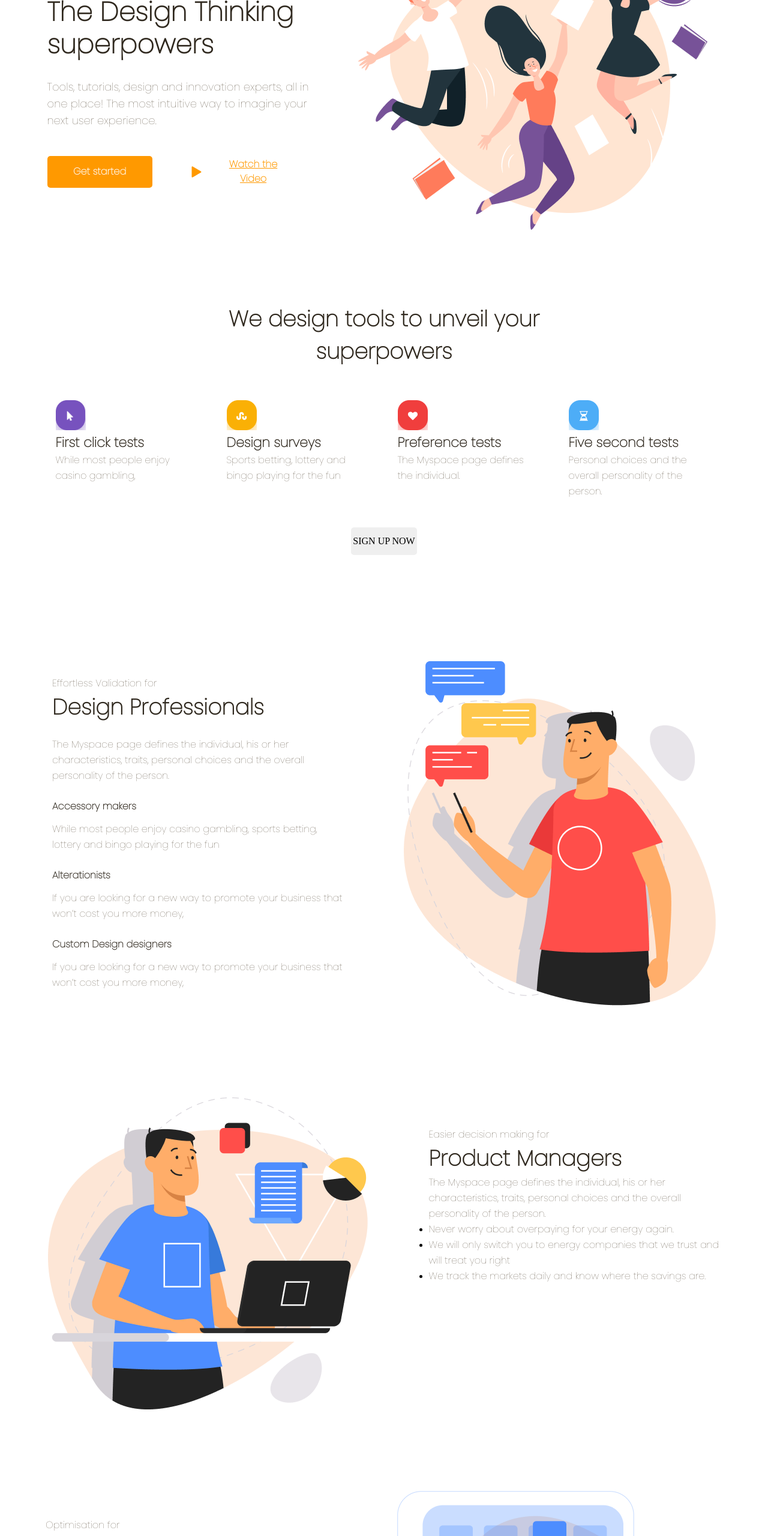
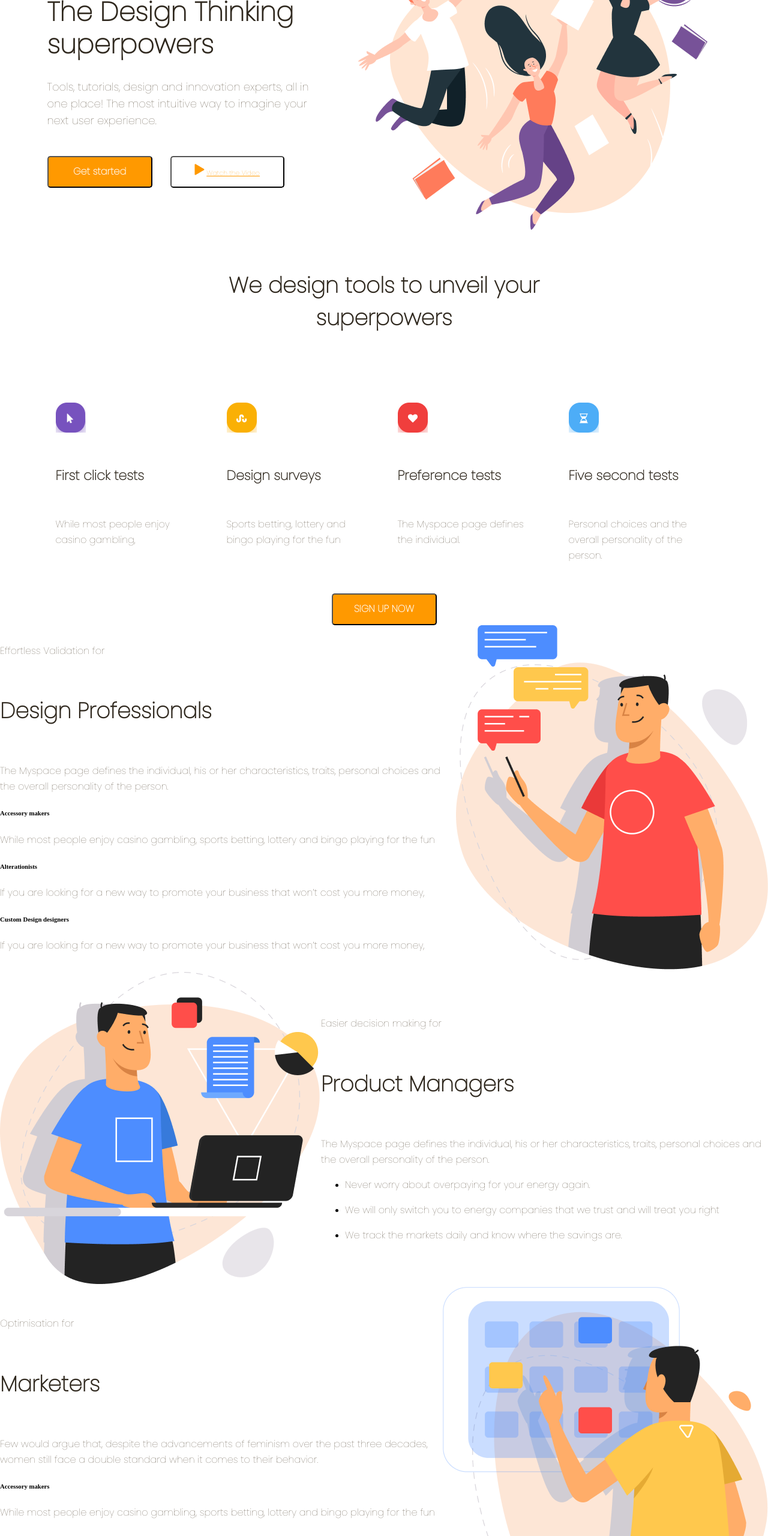
Before and after one commit to SibuMbi/Productly, a plain HTML site: page index.html in a window 1280 px wide. Shown: the part 240-2800 px from the top of the page at 60% size. Drawn offline with nearby package versions, Linux system fonts and the light colour scheme; files that its build step writes are made by us from their sources.

Commit message:
commit for review

```diff
--- a/Styles/index.css
+++ b/Styles/index.css
@@ -1,11 +1,3 @@
-* {
- margin: 0;
- padding: 0;
- border: 0;
- outline: 0;
-}
-
-/* container for logo, nav bar, login buttons */
 nav {
  display: flex;
  justify-content: space-around;
@@ -15,7 +7,6 @@ nav {
  width: 100%;
 }
 
-/* nav bar */
 .nav {
  display: flex;
  align-items: center;
@@ -29,7 +20,6 @@ nav {
  font-weight: 400;
  font-size: 14px;
  line-height: 28px;
- /* identical to box height, or 200% */
  color: #2F281E;
 }
 
@@ -41,13 +31,6 @@ nav {
  column-gap: 30px;
 }
 
-a:link,
-a:visited {
- text-decoration: none;
- color: #2F281E;
-}
-
-/* login buttons */
 .nav__login {
  display: flex;
  gap: 14px;
@@ -59,39 +42,33 @@ a:visited {
  border-radius: 5px;
 }
 
-.btn--signin {
+.signin {
  font-family: 'Poppins';
  font-style: normal;
  font-weight: 600;
  font-size: 16px;
  line-height: 24px;
- /* identical to box height */
-
  color: #173A56;
  background-color: #FFFFFF;
  border: 1px solid #BCD0E5;
 }
 
-.btn--signup {
+.signup {
  font-family: 'Poppins';
  font-style: normal;
  font-weight: 600;
  font-size: 16px;
  line-height: 24px;
- /* identical to box height */
-
  color: #FFFFFF;
  background-color: #FF9900;
 }
 
-/* container for each section (class is used thruout page) */
 .container {
  display: flex;
  justify-content: center;
  align-items: center;
 }
 
-/* header info text */
 .header__info {
  max-width: 518px;
  min-height: 331px;
@@ -104,7 +81,6 @@ a:visited {
  font-weight: 700;
  font-size: 44px;
  line-height: 54px;
- /* or 123% */
  color: #2F281E;
 }
 
@@ -114,48 +90,40 @@ a:visited {
  font-weight: 400;
  font-size: 18px;
  line-height: 28px;
- /* or 156% */
  color: #544837;
  max-width: 458px;
  width: 100%;
  margin-bottom: 45px;
 }
 
-/* container for buttons */
 .header__button {
  display: flex;
  column-gap: 30px;
  align-items: center;
 }
 
-/* get started and sign up now buttons */
 .start {
  font-family: 'Poppins';
  font-style: normal;
  font-weight: 700;
  font-size: 16px;
  line-height: 24px;
- /* identical to box height */
  color: #FFFFFF;
  background-color: #FF9900;
  width: 175px;
  height: 53px;
 }
 
-/* watch video button */
 .play {
  font-family: 'Poppins';
  font-style: normal;
- font-weight: 600;
- font-size: 16px;
+ font-weight: 400;
+ font-size: 11px;
  line-height: 24px;
- /* identical to box height */
-
  color: #FF9900;
  background-color: #FFFFFF;
  width: 190px;
  height: 53px;
- display: flex;
  align-items: center;
  justify-items: flex-start;
  column-gap: 35px;
@@ -174,7 +142,6 @@ a:visited {
  transform: translateX(23px);
 }
 
-/* header image */
 .header__image {
  max-width: 605px;
  min-height: 496px;
@@ -182,158 +149,7 @@ a:visited {
 }
 
 
-/* feature section */
-.feature {
- max-width: 2211px;
- min-height: 653px;
- width: 100%;
- display: flex;
- flex-direction: column;
- justify-content: center;
- align-content: center;
-}
 
-.feature__title {
- max-width: 540px;
- width: 100%;
- margin-bottom: 54px;
- text-align: center;
-}
-
-.title {
- font-family: 'Poppins';
- font-style: normal;
- font-weight: 700;
- font-size: 36px;
- line-height: 54px;
- color: #2F281E;
-}
-
-/* tools sections */
-.feature__tools {
- display: flex;
- max-width: 1095px;
- width: 100%;
- justify-content: center;
- column-gap: 45px;
- margin-bottom: 34px;
-}
-
-.feature__box {
- max-width: 240px;
- min-height: 178px;
- width: 100%;
-}
-
-.feature h6 {
- font-family: 'Poppins';
- font-style: normal;
- font-weight: 600;
- font-size: 22px;
- line-height: 33px;
- /* identical to box height */
- color: #2F281E;
-}
-
-.feature p,
-.validation__info p,
-.product__info p,
-.marketers__info p {
- font-family: 'Poppins';
- font-style: normal;
- font-weight: 500;
- font-size: 16px;
- line-height: 26px;
- /* or 162% */
- color: #544837;
- }
-
-.feature img {
- width: 50px;
- height: 50px;
-}
-
-
-/* main content */
-.validation,
-.product,
-.marketers {
- height: 700px;
- column-gap: 100px;
-}
-
-.validation__info h6,
-.marketers__info h6 {
- font-family: 'Poppins';
- font-style: normal;
- font-weight: 700;
- font-size: 16px;
- line-height: 26px;
- /* identical to box height, or 162% */
- color: #2F281E;
-
- margin-top: 25px;
- margin-bottom: 12px;
-}
-
-.validation__info h5,
-.marketers__info h5 {
- margin-bottom: 22px;
-}
-
-
-/* effortless validation section */
-.validation__info {
- max-width: 486px;
- min-height: 531px;
- width: 100%;
-}
-
-.validation__image {
- max-width: 520px;
- min-height: 574px;
- width: 100%;
-}
-
-/* product managers section */
-
-.product__image {
- max-width: 535px;
- min-height: 521px;
- width: 100%;
-}
-
-.product__info {
- max-width: 486px;
- min-height: 427px;
- width: 100%;
-}
-
-
-
-/* marketers section */
-.marketers__image {
- max-width: 542px;
- min-height: 609px;
- width: 100%;
-}
-
-.marketers__info {
- max-width: 486px;
- min-height: 493px;
- width: 100%;
-}
-
-/* horizontal line between main and footer */
-hr {
- border-bottom: 1px solid #BCD0E5;
- height: 100px;
- width: 80%;
- margin: auto
-}
-
-
-/* footer */
 footer {
  max-width: 100vw;
  min-height: 400px;
@@ -362,9 +178,7 @@ footer {
  font-weight: 400;
  font-size: 16px;
  line-height: 35px;
- /* or 219% */
  color: #544837;
-
  list-style-type: none;
 }
 
@@ -374,7 +188,7 @@ footer {
  width: 100%;
 }
 
-.btn--empty {
+.btn_empty {
  border: 1px solid #BCD0E5;
  background-color: #FFFFFF;
  max-width: 325px;
@@ -382,15 +196,13 @@ footer {
  min-height: 48px
 }
 
-.btn--footer {
+.btn_footer {
  font-family: 'Poppins';
  font-style: normal;
  font-weight: 700;
  font-size: 16px;
  line-height: 24px;
- /* identical to box height */
  text-align: center;
-
  color: #FFFFFF;
  background-color: #FF9900;
  max-width: 131px;
@@ -399,19 +211,18 @@ footer {
  margin-top: 21px;
 }
 
-/* button pseudo classes */
-.btn--signup:hover,
-.btn--start:hover,
-.btn--footer:hover {
+.signup:hover,
+.start:hover,
+.footer:hover {
  background-color: #FFFFFF;
  color: #FF9900;
  border: 2px solid #FF9900;
  transition: 0.15s;
 }
 
-.btn--signin:hover,
-.btn--play:hover,
-.btn--empty:hover {
+.signin:hover,
+.play:hover,
+.empty:hover {
  color: #FF9900;
  border: 2px solid #FF9900;
  transition: 0.15s;
@@ -420,3 +231,71 @@ footer {
 .btn:active {
  transform: scale(1.1);
 }
+
+
+.feature {
+ max-width: 2211px;
+ min-height: 653px;
+ width: 100%;
+ display: flex;
+ flex-direction: column;
+ justify-content: center;
+ align-content: center;
+}
+
+.feature__title {
+ max-width: 540px;
+ width: 100%;
+ margin-bottom: 54px;
+ text-align: center;
+}
+
+.title {
+ font-family: 'Poppins';
+ font-style: normal;
+ font-weight: 700;
+ font-size: 36px;
+ line-height: 54px;
+ color: #2F281E;
+}
+
+.feature__tools {
+ display: flex;
+ max-width: 1095px;
+ width: 100%;
+ justify-content: center;
+ column-gap: 45px;
+ margin-bottom: 34px;
+}
+
+.feature__box {
+ max-width: 240px;
+ min-height: 178px;
+ width: 100%;
+}
+
+.feature h6 {
+ font-family: 'Poppins';
+ font-style: normal;
+ font-weight: 600;
+ font-size: 22px;
+ line-height: 33px;
+ color: #2F281E;
+}
+
+.feature p,
+.validation p,
+.product p,
+.info p {
+ font-family: 'Poppins';
+ font-style: normal;
+ font-weight: 500;
+ font-size: 16px;
+ line-height: 26px;
+ color: #544837;
+ }
+
+.feature img {
+ width: 50px;
+ height: 50px;
+}
--- a/index.html
+++ b/index.html
@@ -30,8 +30,8 @@
                 </div>
 
                 <div class="nav__login">
-                    <button class="btn btn--signin">Sign In</button>
-                    <button class="btn btn--signup">Sign Up</button>
+                    <button class="btn signin">Sign In</button>
+                    <button class="btn signup">Sign Up</button>
                 </div>
             </div>
         </nav>
@@ -54,13 +54,13 @@
                 </div>
 
                 <div class="header__image">
-                    <img src="images/header.png" alt="jumping celebration">
+                    <img src="images/header.png" alt="celebration">
                 </div>
             </section>
         </header>
 
         <main>
-            <!-- feature  -->
+
             <section class="feature">
                 <div class="container">
                     <div class="feature__title">
@@ -71,25 +71,25 @@
                 <div class="container">
                     <div class="feature__tools">
                         <div class="feature__box">
-                            <img src="images/footer1.png" alt="logo 1">
+                            <img src="images/footer1.png" alt="icon 1">
                             <h6>First click tests</h6>
                             <p>While most people enjoy casino gambling,</p>
                         </div>
 
                         <div class="feature__box">
-                            <img src="images/footer2.png" alt="logo 2">
+                            <img src="images/footer2.png" alt="icon 2">
                             <h6>Design surveys</h6>
                             <p>Sports betting, lottery and bingo playing for the fun</p>
                         </div>
 
                         <div class="feature__box">
-                            <img src="images/footer3.png" alt="logo 3">
+                            <img src="images/footer3.png" alt="icon 3">
                             <h6>Preference tests</h6>
                             <p>The Myspace page defines the individual.</p>
                         </div>
 
                         <div class="feature__box">
-                            <img src="images/footer4.png" alt="logo 4">
+                            <img src="images/footer4.png" alt="icon 4">
                             <h6>Five second tests</h6>
                             <p>Personal choices and the overall personality of the person.</p>
                         </div>
@@ -97,12 +97,10 @@
                 </div>
 
                 <div class="container">
-                    <button class="btn btn--start">SIGN UP NOW</button>
+                    <button class="btn start">SIGN UP NOW</button>
                 </div>
             </section>
 
-
-            <!-- effortless validation -->
             <section class="container validation">
                 <div class="validation__info">
                     <p>Effortless Validation for</p>
@@ -122,14 +120,14 @@
                 </div>
 
                 <div class="validation__image">
-                    <img src="images/man1.png" alt="man with quote bubbles">
+                    <img src="images/man1.png" alt="text bubbles">
                 </div>
             </section>
 
-            <!-- product managers -->
+
             <section class="container product">
                 <div class="product__image">
-                    <img src="images/man2.png" alt="man on laptop">
+                    <img src="images/man2.png" alt="laptop">
                 </div>
 
                 <div class="product__info">
@@ -150,27 +148,27 @@
                 </div>
             </section>
 
-            <!-- marketers -->
+
             <section class="container marketers">
-                <div class="marketers__info">
+                <div class="info">
                     <p>Optimisation for</p>
                     <h5 class="title">Marketers</h5>
                     <p>Few would argue that, despite the advancements of
                         feminism over the past three decades, women still face a
                         double standard when it comes to their behavior. </p>
-                    <h6 class="marketers__subtitle">Accessory makers</h6>
+                    <h6 class="subtitle">Accessory makers</h6>
                     <p>While most people enjoy casino gambling, sports betting,
                         lottery and bingo playing for the fun</p>
-                    <h6 class="marketers__subtitle">Alterationists</h6>
+                    <h6 class="subtitle">Alterationists</h6>
                     <p>If you are looking for a new way to promote your business
                         that won’t cost you more money, </p>
-                    <h6 class="marketers__subtitle">Custom Design designers</h6>
+                    <h6 class="subtitle">Custom Design designers</h6>
                     <p>If you are looking for a new way to promote your business
                         that won’t cost you more money. </p>
                 </div>
 
                 <div class="marketers__image">
-                    <img src="images/man3.png" alt="man at white board">
+                    <img src="images/man3.png" alt="man with a board">
                 </div>
             </section>
         </main>
@@ -202,8 +200,8 @@
                 </div>
 
                 <div class="footer__button">
-                    <button class="btn btn--empty"></button>
-                    <button class="btn btn--footer">Sign Up Now</button>
+                    <button class="btn empty"></button>
+                    <button class="btn footer">Sign Up Now</button>
                 </div>
             </div>
         </footer>
```
